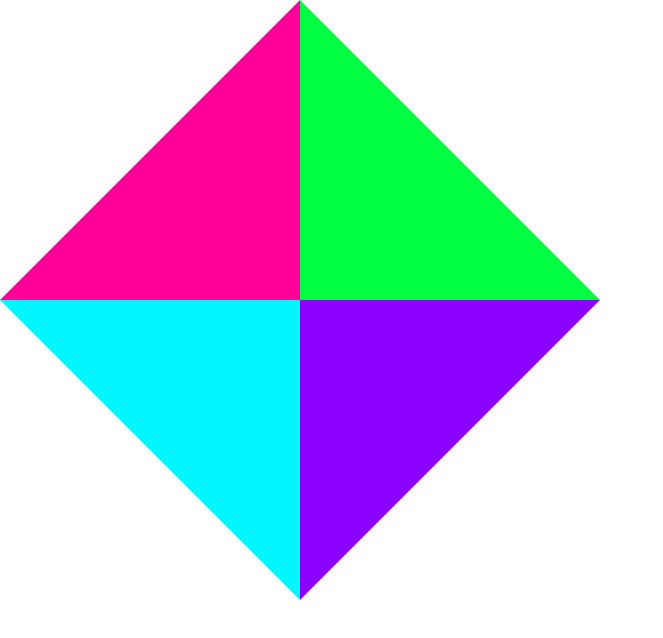
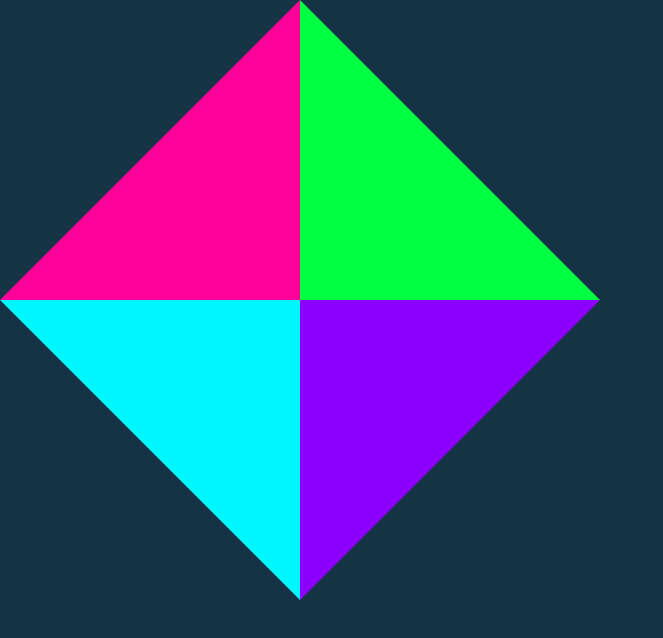
Before and after one commit to AmitP88/Simon-Game-React-Redux, a React (Create React App) app: page / in a window 1280 px wide. Shown: the top 638 px of the page, without its empty margins (0-663 px from the left). Built offline with nearby package versions, Linux system fonts and the light colour scheme.

Commit message:
added background color

```diff
--- a/src/App.css
+++ b/src/App.css
@@ -1,3 +1,8 @@
+html {
+  height: 100%;
+  background-color: #163345;
+}
+
 .App {
   text-align: center;
 }
@@ -28,7 +33,7 @@
 }
 
 .red {
-	border-bottom: 300px solid #f09;
+	border-bottom: 300px solid rgb(255,0,153);
 }
 
 .green {
```
